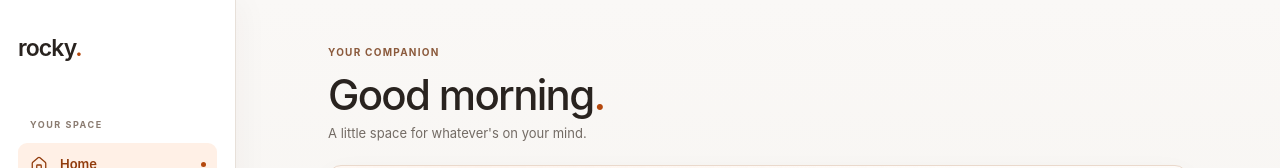
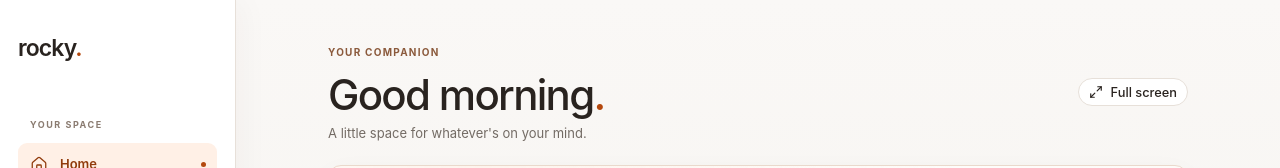
Before and after one commit to daveancheta/rocky-ai, a Next.js app: page / in a window 1280 px wide. Shown: the top 168 px of the page. Built offline with nearby package versions, Linux system fonts and the light colour scheme.

Commit message:
feat: add fullscreen toggle and camera preview for companion experience

```diff
--- a/app/globals.css
+++ b/app/globals.css
@@ -135,7 +135,18 @@
 .companion-stage { width: 100%; }
 .companion-header { width: min(100%, 860px); margin: 0 auto 20px; }
 .companion-experience { width: 100%; }
-.companion-camera-feed { position: fixed; width: 1px; height: 1px; inset: auto auto 0 0; opacity: 0; pointer-events: none; }
+.companion-camera-preview { position: fixed; right: 22px; bottom: 22px; z-index: 40; width: min(240px, 34vw); aspect-ratio: 4 / 3; border: 1px solid rgb(255 255 255 / 82%); border-radius: 14px; background: #272521; object-fit: cover; box-shadow: 0 10px 28px rgb(43 37 28 / 20%); transform: scaleX(-1); }
+.companion-fullscreen-button { flex: 0 0 auto; gap: 8px; border-color: var(--border); border-radius: 999px; color: var(--foreground); background: var(--card); }
+.companion-experience:fullscreen { position: relative; box-sizing: border-box; display: flex; flex-direction: column; width: 100vw; height: 100vh; height: 100dvh; min-height: 100vh; overflow: auto; padding: 0; background: var(--background); }
+.companion-experience:fullscreen .companion-header { position: absolute; inset: 0 0 auto; z-index: 2; min-height: 0; margin: 0; pointer-events: none; }
+.companion-experience:fullscreen .companion-header > div { display: none; }
+.companion-experience:fullscreen .companion-fullscreen-button { position: absolute; top: 20px; right: 22px; pointer-events: auto; }
+.companion-experience:fullscreen .companion-layout { flex: 1; align-content: stretch; width: 100%; max-width: none; margin: 0; }
+.companion-experience:fullscreen .companion-stage { width: 100%; }
+.companion-experience:fullscreen .companion-stage .presence-panel { box-sizing: border-box; width: 100%; height: 100%; min-height: 100vh; min-height: 100dvh; display: flex; flex-direction: column; justify-content: center; border: 0; border-radius: 0; }
+.companion-experience:fullscreen .companion-stage .presence-main { min-height: min(48vh, 460px); }
+.companion-experience:fullscreen .companion-stage .presence-orb { width: clamp(180px, 25vw, 280px); height: clamp(180px, 25vw, 280px); }
+.companion-experience:fullscreen .companion-stage .orb-core { width: clamp(105px, 14vw, 155px); height: clamp(105px, 14vw, 155px); }
 .presence-panel { min-height: 0; padding: 23px clamp(18px, 4vw, 34px) 18px; }
 .presence-main { min-height: 205px; }
 .presence-session-status { display: flex; justify-content: center; flex-wrap: wrap; gap: 10px 18px; min-height: 20px; margin: 0 0 14px; color: var(--taupe); font-size: 11px; }
@@ -152,6 +163,7 @@
 .companion-stage { display: grid; gap: 14px; min-width: 0; }
 .presence-awareness-status { color: var(--taupe); font-size: 10px; }
 @media (max-width: 900px) { .companion-layout { grid-template-columns: minmax(0, 1fr); } }
+@media (max-width: 600px) { .companion-camera-preview { right: 12px; bottom: 12px; width: min(160px, 38vw); border-radius: 10px; } .companion-fullscreen-button { width: 36px; height: 36px; justify-content: center; padding: 0; } .companion-fullscreen-button span { display: none; } .companion-experience:fullscreen .companion-fullscreen-button { top: 10px; right: 11px; } }
 .home-primary, .home-aside { display: grid; gap: 19px; min-width: 0; }
 .presence-panel { position: relative; overflow: hidden; min-height: 318px; padding: 19px 22px 14px; border: 1px solid #e8e1d4; border-radius: 13px; background: linear-gradient(140deg, #fff 20%, #faf8f3 100%); }
 .companion-stage .presence-panel { min-height: 0; padding: 23px clamp(18px, 4vw, 34px) 18px; }
--- a/components/companion/companion-experience.tsx
+++ b/components/companion/companion-experience.tsx
@@ -1,6 +1,8 @@
 "use client"
 
+import { Maximize2, Minimize2 } from "lucide-react"
 import { useCallback, useEffect, useRef, useState } from "react"
+import { Button } from "@/components/ui/button"
 import { useAwarenessStore } from "@/stores/awareness-store"
 import { useSettingsStore } from "@/stores/settings-store"
 import { useCompanionStore } from "@/stores/companion-store"
@@ -13,9 +15,11 @@ function stopStream(stream: MediaStream | null) {
 }
 
 export function CompanionExperience({ greeting }: { greeting: string }) {
+  const experienceRef = useRef<HTMLElement>(null)
   const [stream, setStream] = useState<MediaStream | null>(null)
   const [isStarting, setIsStarting] = useState(false)
   const [settingsReady, setSettingsReady] = useState(false)
+  const [isFullscreen, setIsFullscreen] = useState(false)
   const streamRef = useRef<MediaStream | null>(null)
   const sessionTokenRef = useRef(0)
   const isActive = useCompanionStore((store) => store.isActive)
@@ -52,6 +56,23 @@ export function CompanionExperience({ greeting }: { greeting: string }) {
     })
     return () => { active = false }
   }, [])
+
+  useEffect(() => {
+    const syncFullscreen = () => setIsFullscreen(document.fullscreenElement === experienceRef.current)
+    document.addEventListener("fullscreenchange", syncFullscreen)
+    return () => document.removeEventListener("fullscreenchange", syncFullscreen)
+  }, [])
+
+  const toggleFullscreen = async () => {
+    const experience = experienceRef.current
+    if (!experience) return
+    try {
+      if (document.fullscreenElement === experience) await document.exitFullscreen()
+      else await experience.requestFullscreen()
+    } catch {
+      setNotice("Full screen is unavailable in this browser.")
+    }
+  }
 
   const toggle = async () => {
     if (isActive) {
@@ -105,13 +126,17 @@ export function CompanionExperience({ greeting }: { greeting: string }) {
   }, [cancelProactive])
 
   return (
-    <section className="companion-experience" aria-label="ROCKY companion">
+    <section ref={experienceRef} className="companion-experience" aria-label="ROCKY companion">
       <header className="page-header home-header companion-header">
         <div>
           <span className="eyebrow">YOUR COMPANION</span>
           <h1>{greeting}<span className="heading-period">.</span></h1>
           <p>A little space for whatever&apos;s on your mind.</p>
         </div>
+        <Button type="button" variant="outline" size="sm" className="companion-fullscreen-button" onClick={() => void toggleFullscreen()} aria-label={isFullscreen ? "Exit full screen" : "Enter full screen"}>
+          {isFullscreen ? <Minimize2 size={16} /> : <Maximize2 size={16} />}
+          <span>{isFullscreen ? "Exit full screen" : "Full screen"}</span>
+        </Button>
       </header>
       {stream && isActive && <VisionObserver stream={stream} onObservation={observe} onUnavailable={stopUnavailableCamera} />}
       <div className="companion-layout">
--- a/components/companion/vision-observer.tsx
+++ b/components/companion/vision-observer.tsx
@@ -128,7 +128,8 @@ export function VisionObserver({ stream, onObservation, onUnavailable }: {
       playsInline
       muted
       aria-hidden="true"
-      className="companion-camera-feed"
+      className="companion-camera-preview"
+      aria-label="Live camera preview"
     />
   )
 }
```
